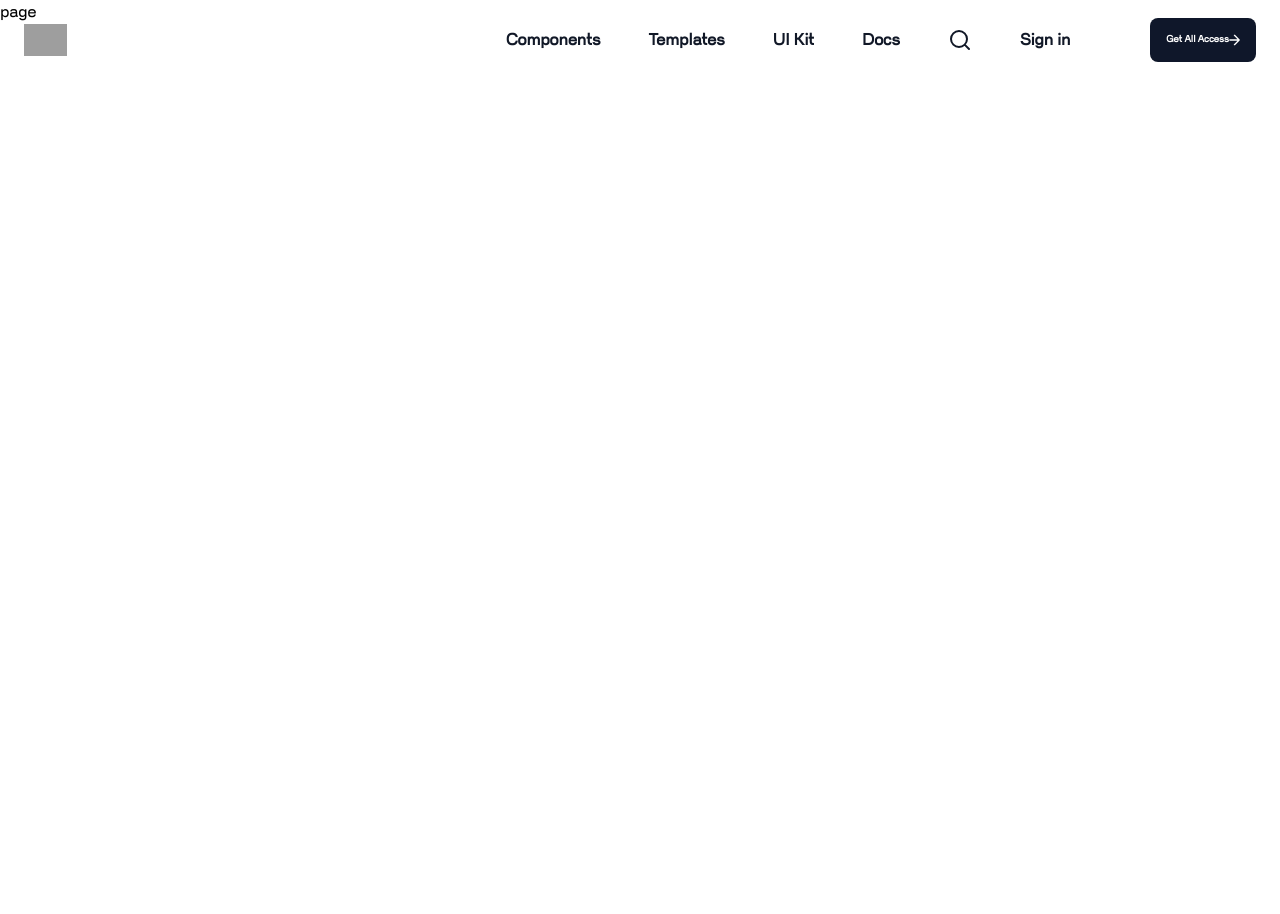
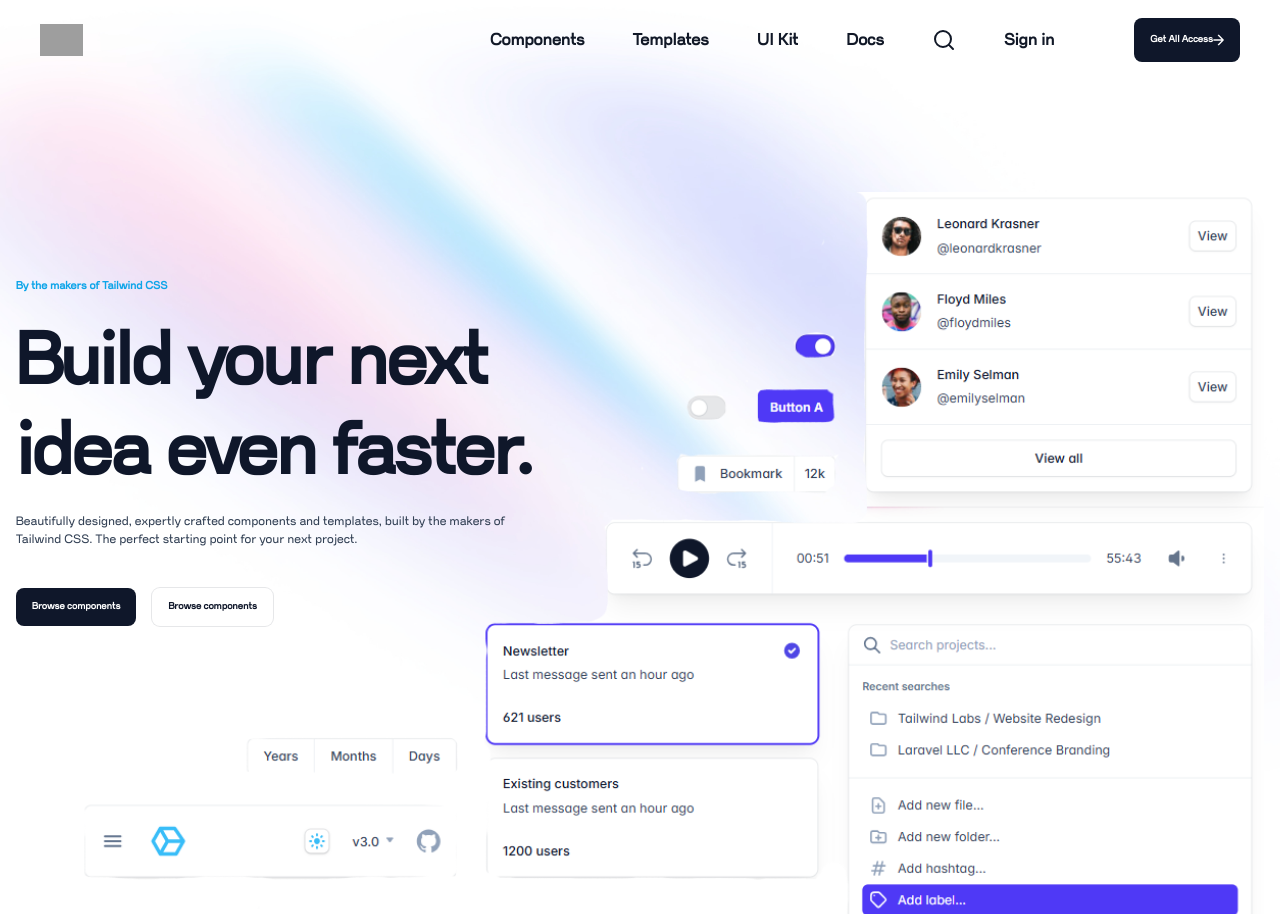
Before and after one commit to TanmoyManna/React-UI-V2, a Next.js app: page / in a window 1280 px wide. Before the commit the page ends 800 px from the top, so only its background shows below. Built offline with nearby package versions, Linux system fonts and the light colour scheme; grey boxes are pictures that could not be loaded; a web font is replaced by a local one.

Commit message:
banner part

```diff
--- a/json/assets/index.ts
+++ b/json/assets/index.ts
@@ -1,5 +1,6 @@
 /* eslint-disable import/no-anonymous-default-export */
 
+
 export default {
-    bannerimage:"/"
+    Landingbannerimage:"@/../../public/assets/images/landingbannerImage.png"
 };
--- a/src/app/layout.tsx
+++ b/src/app/layout.tsx
@@ -24,7 +24,7 @@ export default function RootLayout({
         />
       </head>
       <body>
-        <Header></Header>
+
        {children}
       </body>
     </html>
--- a/src/app/page.tsx
+++ b/src/app/page.tsx
@@ -1,8 +1,47 @@
+import Container from '@/components/Container/Container'
 import React from 'react'
+import assets from '../../json/assets'
+import bannerimage from '../../public/assets/images/landingbannerImage.png'
+import gradientColorBG from '../../public/assets/images/bannerligt.jpg'
+import Header from '@/components/Layout/Header'
+import Image from 'next/image'
 
 function page() {
   return (
-    <div>page</div>
+   <div className=' relative'>
+     <Container className=' max-w-[1440px] px-4 w-full '>   <Header/></Container>
+
+    <Image width={10000} height={1000} alt='banner-img' src={gradientColorBG} className='w-full h-screen z-10 object-cover absolute top-0 left-0 '/>
+
+   {/* hearo section */}
+   <div className='w-full bg-white pt-28' >
+
+
+
+
+      <Container className=' max-w-[1440px] px-4 w-full '>
+      <div className='  relative'>
+      <figure className=' leading-[0] absolute top-0 left-0 w-full h-full z-20'>
+      <Image width={10000} height={1000} alt='banner-img' src={bannerimage} className='w-full h-full object-cover'/>
+    </figure>
+        <div className='mx-[50%] w-full mr-auto ml-0 relative z-30  pt-20 pb-72'>
+      <p className=' text-base/7 font-semibold text-sky-500'>By the makers of Tailwind CSS</p>
+      <h1 className=' mt-4 max-w-[36rem] text-[72px] leading-tight font-black tracking-tight text-slate-900 sm:text-7xl xl:max-w-[43.5rem]'>
+      Build your next idea even faster.
+      </h1>
+      <p className='col-start-1 row-start-3 mt-4 max-w-lg text-lg text-slate-700'>Beautifully designed, expertly crafted components and templates, built by the makers of Tailwind CSS. The perfect starting point for your next project.</p>
+      <div className='col-start-1 row-start-4 mt-10 flex  space-x-4 flex-row sm:space-y-0 sm:space-x-4'>
+        <button className='inline-flex justify-center rounded-lg text-sm font-semibold py-3 px-4 bg-slate-900 text-white hover:bg-slate-700'>Browse components</button>
+        <button className='inline-flex justify-center rounded-lg text-sm font-semibold py-3 px-4 text-slate-900 ring-1 ring-slate-900/10 hover:bg-white/25 hover:ring-slate-900/15 '>Browse components</button>
+
+      </div>
+        </div>
+      </div>
+
+      </Container>
+
+   </div>
+   </div>
   )
 }
 
--- a/src/components/Layout/Header.tsx
+++ b/src/components/Layout/Header.tsx
@@ -12,7 +12,7 @@ function Header() {
   ]
 
   return (
-    <header className="absolute inset-x-0 top-0 z-50">
+    <header className="relative top-0 z-50">
       <nav aria-label="Global" className="flex items-center justify-between p-6 lg:px-8">
         <div className="flex flex-1">
           <a href="#" className="-m-1.5 p-1.5">
```
Also changed, not shown: public/assets/images/bannerligt.jpg (added), public/assets/images/landingbannerImage.png (added).
